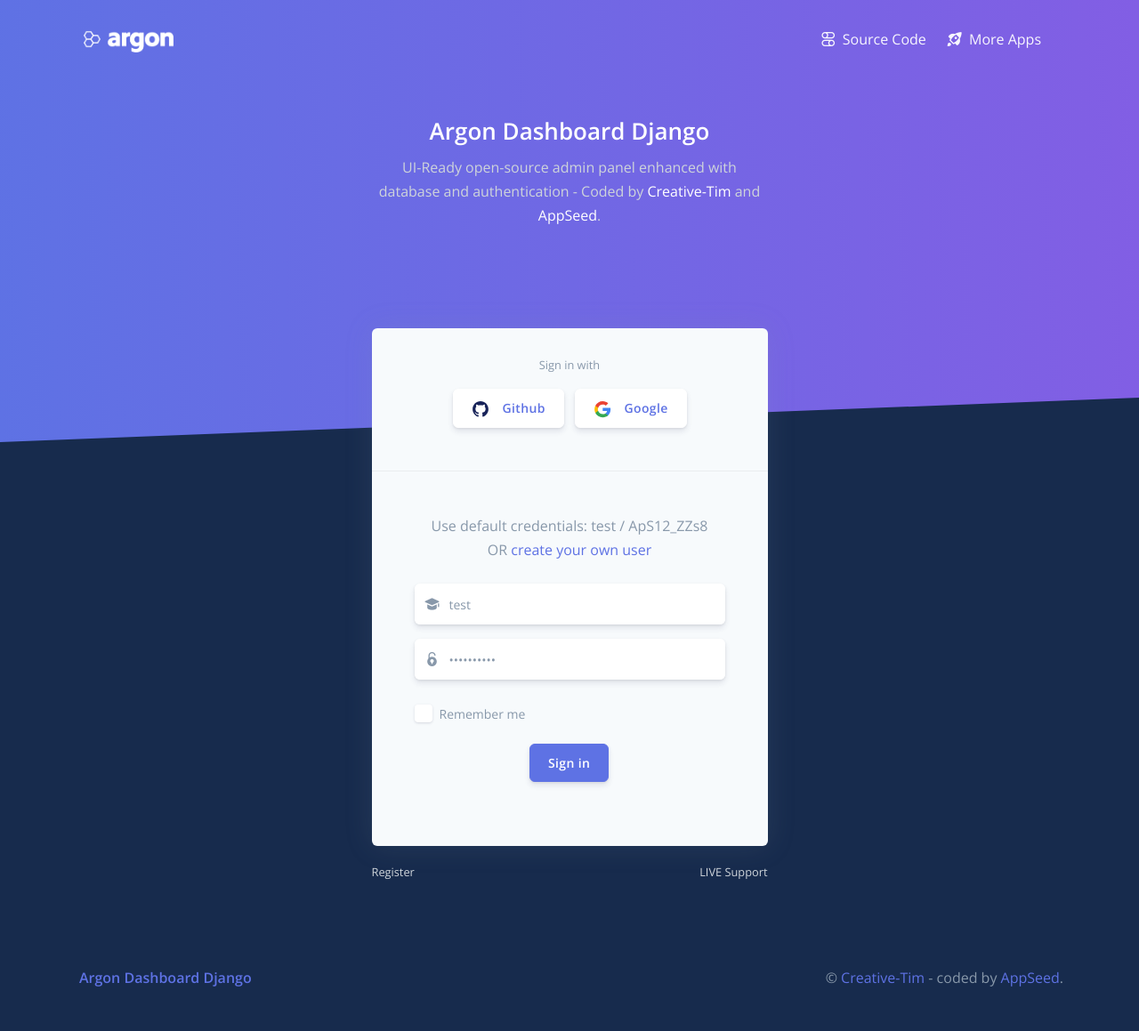
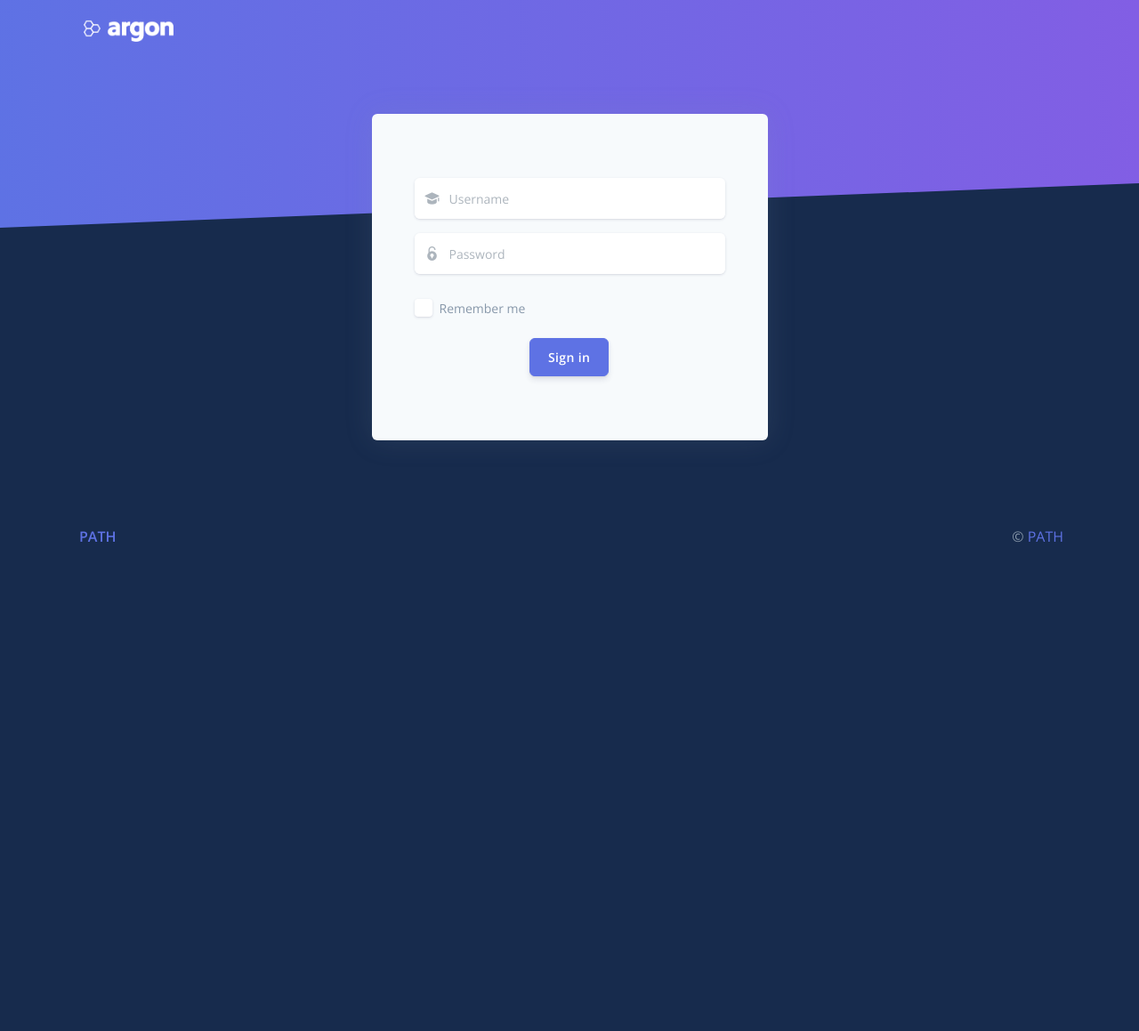
Before and after one commit to Belendia/postrip, a Django app: page /login/ in a window 1280 px wide. Shown: the whole page at 89% size. After the commit the page ends 610 px from the top, so only its background shows below. Run offline with Django 3.2, Linux system fonts and the light colour scheme; some libraries are stand-ins or nearby versions.

Commit message:
Removed unnecessary tags from the template and modified the login form

```diff
--- a/apps/authentication/forms.py
+++ b/apps/authentication/forms.py
@@ -13,7 +13,7 @@ class LoginForm(forms.Form):
         widget=forms.TextInput(
             attrs={
                 "placeholder" : "Username",
-                "value"       : "test",
+                "value"       : "",
                 "class"       : "form-control"
             }
         ))
@@ -21,7 +21,7 @@ class LoginForm(forms.Form):
         widget=forms.PasswordInput(
             attrs={
                 "placeholder" : "Password",
-                "value"       : "ApS12_ZZs8",
+                "value"       : "",
                 "class"       : "form-control"
             }
         ))
--- a/config/templates/accounts/login.html
+++ b/config/templates/accounts/login.html
@@ -12,30 +12,12 @@
       <div class="row justify-content-center">
         <div class="col-lg-5 col-md-7">
           <div class="card bg-secondary shadow border-0">
-            <div class="card-header bg-transparent pb-5">
-              <div class="text-muted text-center mt-2 mb-3"><small>Sign in with</small></div>
-              <div class="btn-wrapper text-center">
-                <a href="#" class="btn btn-neutral btn-icon">
-                  <span class="btn-inner--icon"><img src="/static/assets/img/icons/common/github.svg"></span>
-                  <span class="btn-inner--text">Github</span>
-                </a>
-                <a href="#" class="btn btn-neutral btn-icon">
-                  <span class="btn-inner--icon"><img src="/static/assets/img/icons/common/google.svg"></span>
-                  <span class="btn-inner--text">Google</span>
-                </a>
-              </div>
-            </div>
+
             <div class="card-body px-lg-5 py-lg-5">
               <div class="text-center text-muted mb-4">
 
                 {% if msg %}
                   <p>{{ msg }}</p>
-                {% else %}
-                  <p>
-                    Use default credentials: test / ApS12_ZZs8
-                    <br />
-                    OR <a href={% url 'register' %} >create your own user</a>
-                  </p>
                 {% endif %}
 
               </div>
@@ -72,15 +54,7 @@
               </form>
             </div>
           </div>
-          <div class="row mt-3">
-            <div class="col-6">
-              <a href="{% url 'register' %}" class="text-light"><small>Register</small></a>
-            </div>
-            <div class="col-6 text-right">
-              <a target="_blank"
-                 href="https://appseed.us" class="text-light"><small>LIVE Support</small></a>
-            </div>
-          </div>
+
         </div>
       </div>
     </div>
--- a/config/templates/includes/footer-fullscreen.html
+++ b/config/templates/includes/footer-fullscreen.html
@@ -4,14 +4,14 @@
         <div class="row align-items-center justify-content-xl-between">
           <div class="col-xl-6">
             <div class="copyright text-center text-xl-left text-muted">
-                <a href="https://www.creative-tim.com/product/argon-dashboard-django"
-                   class="font-weight-bold ml-1" target="_blank">Argon Dashboard Django</a>
+                <a href="https://path.org"
+                   class="font-weight-bold ml-1" target="_blank">PATH</a>
             </div>
           </div>
           <div class="col-xl-6">
             <div class="text-center text-xl-right text-muted">
-               &copy; <a href="https://www.creative-tim.com/">Creative-Tim</a>
-               - coded by <a target="_blank" href="https://appseed.us?ref=ct-demo">AppSeed</a>.
+               &copy; <a href="https://path.org/">PATH</a>
+
             </div>
           </div>
         </div>
--- a/config/templates/includes/navigation-fullscreen.html
+++ b/config/templates/includes/navigation-fullscreen.html
@@ -24,27 +24,7 @@
               </div>
             </div>
           </div>
-          <!-- Navbar items -->
-          <ul class="navbar-nav ml-auto">
 
-            <li class="nav-item">
-              <a target="_blank"
-                 class="nav-link nav-link-icon"
-                 href="https://github.com/creativetimofficial/argon-dashboard-django">
-                <i class="ni ni-ui-04"></i>
-                <span class="nav-link-inner--text">Source Code</span>
-              </a>
-            </li>
-
-            <li class="nav-item">
-              <a target="_blank"
-                 class="nav-link nav-link-icon" href="https://www.creative-tim.com/templates/django">
-                <i class="ni ni-spaceship"></i>
-                <span class="nav-link-inner--text">More Apps</span>
-              </a>
-            </li>
-
-          </ul>
         </div>
       </div>
     </nav>
--- a/config/templates/layouts/base-fullscreen.html
+++ b/config/templates/layouts/base-fullscreen.html
@@ -1,18 +1,4 @@
-<!--
 
-=========================================================
-* Argon Dashboard - v1.1.0
-=========================================================
-
-* Product Page: https://www.creative-tim.com/product/argon-dashboard
-* Copyright 2019 Creative Tim (https://www.creative-tim.com)
-* Licensed under MIT (https://github.com/creativetimofficial/argon-dashboard/blob/master/LICENSE.md)
-
-* Coded by Creative Tim
-
-=========================================================
-
-* The above copyright notice and this permission notice shall be included in all copies or substantial portions of the Software. -->
 <!DOCTYPE html>
 <html lang="en">
 
@@ -51,23 +37,6 @@
 
     <!-- Header -->
     <div class="header bg-gradient-primary py-7 py-lg-8">
-      <div class="container">
-        <div class="header-body text-center mb-7">
-          <div class="row justify-content-center">
-            <div class="col-lg-5 col-md-6">
-              <h1 class="text-white">
-                <a target="_blank" class="text-white"
-                   href="https://www.creative-tim.com/product/argon-dashboard-django">Argon Dashboard Django</a>
-              </h1>
-              <p class="text-lead text-light">
-                UI-Ready open-source admin panel enhanced with database and authentication -
-                Coded by <a target="_blank" class="text-white" href="https://www.creative-tim.com/">Creative-Tim</a>
-                and <a target="_blank" class="text-white" href="https://appseed.us">AppSeed</a>.
-              </p>
-            </div>
-          </div>
-        </div>
-      </div>
       <div class="separator separator-bottom separator-skew zindex-100">
         <svg x="0" y="0" viewBox="0 0 2560 100" preserveAspectRatio="none" version="1.1" xmlns="http://www.w3.org/2000/svg">
           <polygon class="fill-default" points="2560 0 2560 100 0 100"></polygon>
--- a/pyproject.toml
+++ b/pyproject.toml
@@ -7,11 +7,11 @@ authors = ["Your Name <you@example.com>"]
 [tool.poetry.dependencies]
 python = "^3.9"
 Django = "2.2.18"
-psycopg2-binary = "^2.8.6"
 python-decouple = "^3.4"
 Unipath = "^1.1"
 dj-database-url = "^0.5.0"
 whitenoise = "^5.2.0"
+psycopg2-binary = "^2.8.6"
 
 [tool.poetry.dev-dependencies]
 
```
Also changed, not shown: config/templates/includes/footer.html (+5 -5 lines), config/templates/layouts/base.html (+0 -14 lines).
